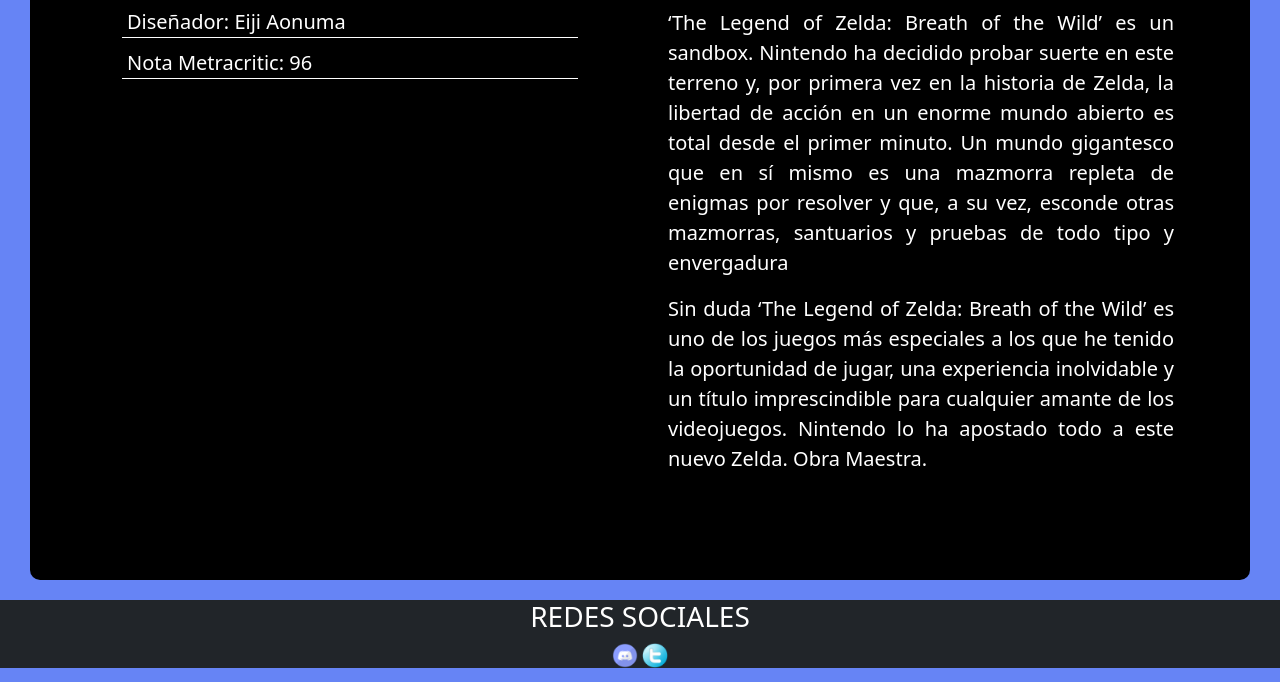
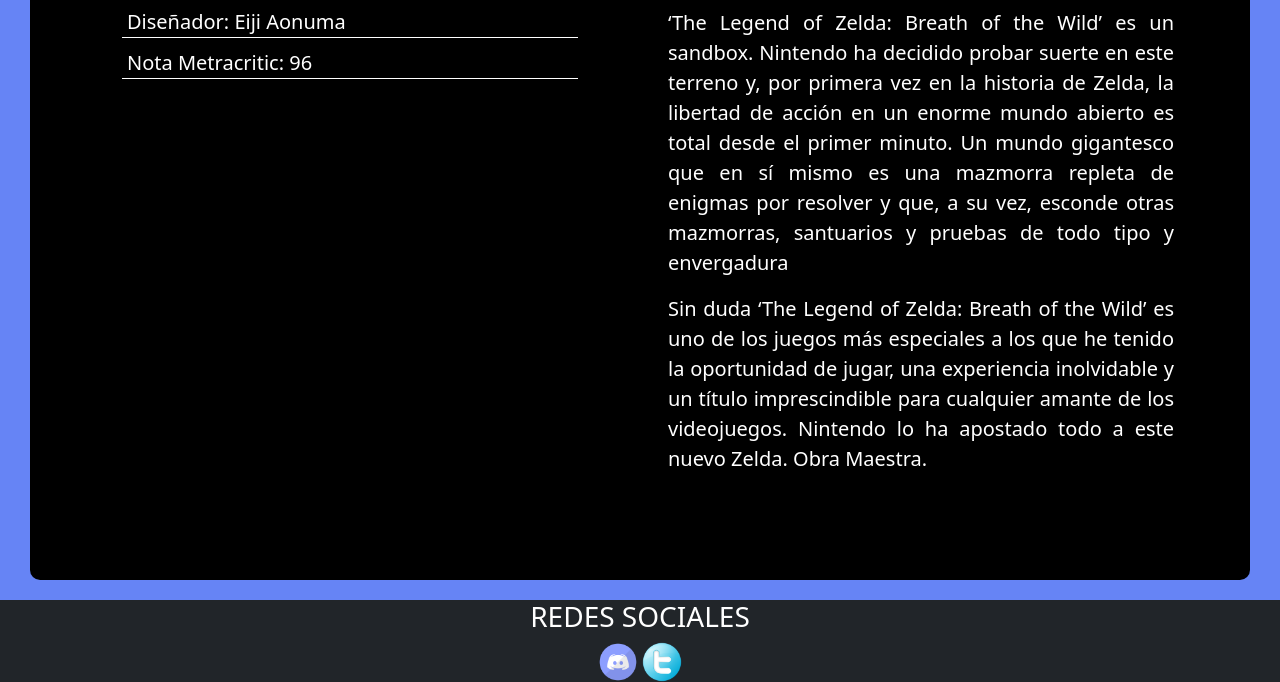
Before and after one commit to Pablogiampe/Caja-de-Criticas-Giampetruzzi, a website: page src/zelda.html in a window 1280 px wide. Shown: the part 729-1411 px from the top of the page. Drawn offline with nearby package versions, Linux system fonts and the light colour scheme.

Commit message:
arreglo Footer

```diff
--- a/src/zelda.html
+++ b/src/zelda.html
@@ -66,10 +66,10 @@
 
 
     </body>
-      <footer class="footer bg-dark text-white text-center text-uppercase">
-          <h3>Redes sociales</h3>
-          <a href="https://discord.com"> <img src="../img/discord.png" alt="" width="2%"></a>
-          <a href="https://twitter.com"> <img src="../img/twitter.png" alt="" width="2%"></a>
+     <footer class="footer bg-dark text-white text-center text-uppercase">
+      <h3>Redes sociales</h3>
+      <a href="https://discord.com"> <img src="../img/discord.png" alt="Logo de Discord" width="40vw"></a>
+      <a href="https://twitter.com"> <img src="../img/twitter.png" alt="Logo de Twitter" width="40vw"></a>
   </footer>
 
 
```
Also changed, not shown: index.html (+2 -2 lines), src/Comunidad.html (+3 -3 lines), src/Dune.html (+3 -3 lines), src/Interestelar.html (+4 -4 lines), src/Peliculas.html (+4 -5 lines), src/Pulp.html (+4 -4 lines), src/Videojuegos.html (+4 -4 lines), src/bloodborne.html (+4 -4 lines), src/cuphead.html (+4 -4 lines), src/eldenring.html (+3 -4 lines), src/outerwilds.html (+4 -4 lines), src/volver al futuro.html (+3 -3 lines).
